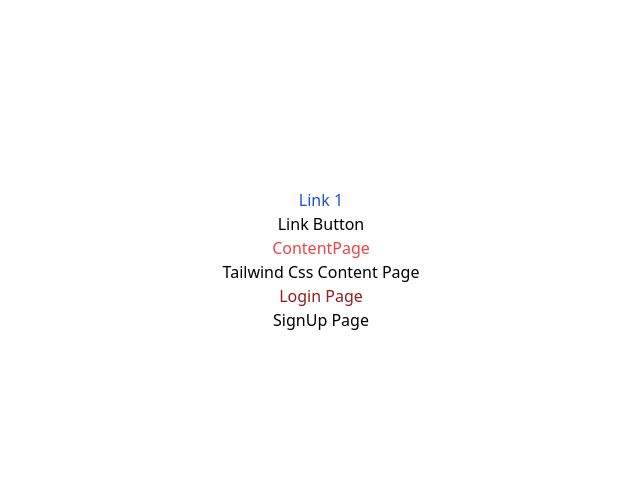
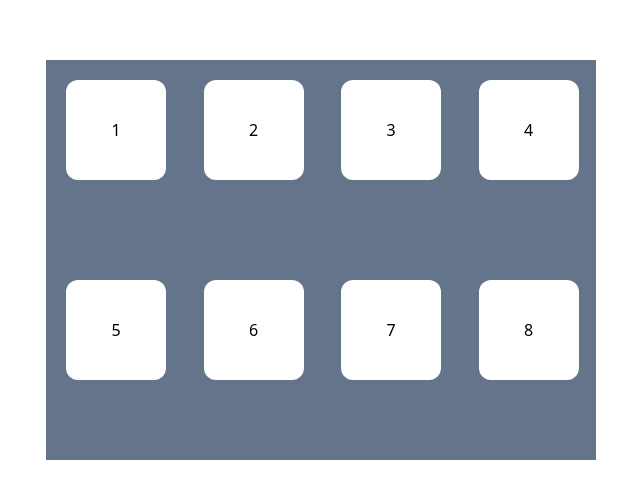
Before and after one commit to akanandhu/learn-react, a Next.js app: page / in a window 1280 px wide. Shown: the part 140-638 px from the top of the page, without its empty margins (319-959 px from the left). Built offline with nearby package versions, Linux system fonts and the light colour scheme.

Commit message:
Pages update

```diff
--- a/pages/index.tsx
+++ b/pages/index.tsx
@@ -2,9 +2,30 @@ import type { NextPage } from 'next'
 import Head from 'next/head'
 import Link from 'next/link'
 import styles from '../styles/Home.module.css'
+import { useRouter } from 'next/router'
+
 
 
 const Home: NextPage = () => {
+  const router = useRouter();
+  const firstProject = () =>{
+    router.push('/morepage/nextPage');
+  }
+  const secondProject = () =>{
+    router.push('/morepage2/nextPage1');
+  }
+  const thirdProject = () =>{
+    router.push('/contentPage/mainPage');
+  }
+  const fourthProject = () =>{
+    router.push('/content2/content2');
+  }
+  const fifthProject = () =>{
+    router.push('/login/loginPage');
+  }
+  const sixthProject = () =>{
+    router.push('/signup/signUp');
+  }
   return (
     <div className={styles.container}>
       <Head>
@@ -14,7 +35,7 @@ const Home: NextPage = () => {
       </Head>
 
       <main className={styles.main}>
-        <h1 className='text-blue-700'>
+        {/* <h1 className='text-blue-700'>
       <Link href={'./morepage/nextPage'}  >Link 1</Link>
       </h1>
       <button onClick={()=>{
@@ -24,27 +45,27 @@ const Home: NextPage = () => {
       <h3 className='text-red-500'>Content<Link href={'./contentPage/mainPage'}>Page </Link></h3>
       <h3>Tailwind Css <Link href={'./content2/content2'}> Content Page  </Link></h3>
       <h3 className='text-red-800'><Link href={'./login/loginPage'}>Login Page</Link></h3>
-      <h3><Link href={'./signup/signUp'}>SignUp Page</Link></h3>
+      <h3><Link href={'./signup/signUp'}>SignUp Page</Link></h3> */}
 
-      {/* <div className='h-[200px] w-[550px] bg-black flex text-white text-center justify-center  '>
+      <div className='h-[200px] w-[550px] bg-slate-500 flex text-white text-center justify-center  '>
         <div className='grid grid-flow-col grid-cols-4 grid-rows-1  w-[100%]'>
-        <button className='h-[100px] w-[100px] bg-white text-black ml-5 mt-5 rounded-xl'>1</button>
-        <button className='h-[100px] w-[100px] bg-white text-black ml-5 mt-5 rounded-xl'>2</button>
-        <button className='h-[100px] w-[100px] bg-white text-black ml-5 mt-5 rounded-xl'>3</button>
-        <button className='h-[100px] w-[100px] bg-white text-black ml-5 mt-5 rounded-xl'>4</button>
+        <button className='h-[100px] w-[100px] bg-white text-black ml-5 mt-5 rounded-xl' onClick={firstProject}>1</button>
+        <button className='h-[100px] w-[100px] bg-white text-black ml-5 mt-5 rounded-xl' onClick={secondProject}>2</button>
+        <button className='h-[100px] w-[100px] bg-white text-black ml-5 mt-5 rounded-xl' onClick={thirdProject}>3</button>
+        <button className='h-[100px] w-[100px] bg-white text-black ml-5 mt-5 rounded-xl' onClick={fourthProject}>4</button>
         </div>
 
         </div>
 
-        <div className='h-[200px] w-[550px] bg-black flex text-white text-center justify-center '>
+        <div className='h-[200px] w-[550px] bg-slate-500 text-white text-center justify-center '>
           <div className='grid grid-flow-col grid-cols-4 grid-rows-1  w-[100%]'>
-        <button className='h-[100px] w-[100px] bg-white text-black ml-5 mt-5 rounded-xl'>5</button>
-        <button className='h-[100px] w-[100px] bg-white text-black ml-5 mt-5 rounded-xl'>6</button>
+        <button className='h-[100px] w-[100px] bg-white text-black ml-5 mt-5 rounded-xl' onClick={fifthProject}>5</button>
+        <button className='h-[100px] w-[100px] bg-white text-black ml-5 mt-5 rounded-xl ' onClick={sixthProject}>6</button>
         <button className='h-[100px] w-[100px] bg-white text-black ml-5 mt-5 rounded-xl'>7</button>
         <button className='h-[100px] w-[100px] bg-white text-black ml-5 mt-5 rounded-xl'>8</button>
         </div>
 
-        </div> */}
+        </div>
 
 
 
--- a/pages/login/loginPage.tsx
+++ b/pages/login/loginPage.tsx
@@ -5,9 +5,9 @@ import Image from 'next/image';
 function loginPage() {
   return (
     <div className=' flex flex-col lg:flex-row md:flex-row h-[550px] w-[100%]  md:flex md:h-[930px] md:w-[100%] lg:flex lg:h-[930px] lg:w-[100%]'>
-        <div className=' mb-24 bg-white h-[100%] w-[100%] content-center flex flex-row  lg:bg-orangeBG lg:h-[100%] lg:w-[50%] lg:flex lg:justify-center lg:content-center md:bg-greenBG sm:h-[100%] sm:w-[50%] '>
+        <div className=' mb-28 bg-white h-[100%] w-[100%] content-center flex flex-row  lg:bg-orangeBG lg:h-[100%] lg:w-[50%] lg:flex lg:justify-center lg:content-center md:bg-greenBG sm:h-[100%] sm:w-[50%] '>
             <div className=' h-[200px] w-[100%] content-center ml-16 mt-5   lg:h-[700px] lg:w-[700px] lg:content-center lg:ml-8 lg:align-middle lg:mt-14 sm:h-[100%] sm:w-[100%] sm:ml-8 sm:mt-14  '>
-            <Image src={student}  className=' object-fill '/>
+            <Image src={student}  className=' object-scale-down '/>
             </div>
         </div>
         <div className= 'h-[100%] w-[100%] flex justify-center flex-1 lg:bg-white lg:h-[100%] lg:w-[50%] md:w-[50%]  lg:flex lg:justify-center lg:flex-1 sm:bg-white sm:h-[100%] sm:w-[50%] sm:flex sm:justify-center sm:flex-1'>
--- a/pages/signup/signUp.tsx
+++ b/pages/signup/signUp.tsx
@@ -6,16 +6,16 @@ import line from '/public/images/line 18.png';
 
 function signUp() {
   return (
-    <div className=' flex h-[930px] w-[100%]'>
-        <div className=' bg-greenBG h-[100%] w-[50%] flex justify-center content-center'>
-            <div className='h-[700px] w-[700px] content-center ml-8 align-middle mt-14 '>
-            <Image src={student}  className=' object-fill '/>
+    <div className='h-[500px] w-[500px] lg:flex lg:h-[900px] lg:w-[100%] md:flex md:h-[800px] md:w-[100%]'>
+        <div className=' flex justify-center  md:bg-orangeBG md:h-[100%] md:w-[50%] md:flex md:justify-center md:content-center lg:bg-greenBG lg:h-[100%] lg:w-[50%] lg:flex lg:justify-center lg:content-center '>
+            <div className='flex  justify-center ml-12 mt-20 align-middle  md:flex md:justify-center md:h-[70%] md:w-[80%] md:content-center md:ml-8 md:mt-20 md:align-middle lg:h-[700px] lg:w-[700px] lg:content-center lg:ml-8 lg:align-middle lg:mt-14 '>
+            <Image src={student}  className=' object-scale-down '/>
             </div>
         </div>
-        <div className='bg-white h-[100%] w-[50%] justify-center  flex'>
-        <form className='h-[879px] w-[617px] flex flex-col justify-center '>
+        <div className=' mt-20 ml-24 flex justify-center  md:ml-24 md:bg-white md:h-[100%] md:w-[50%] md:justify-center  md:flex lg:bg-white lg:h-[100%] lg:w-[50%] lg:justify-center  lg:flex'>
+        <form className=' justify-center  md:h-[500px] md:w-[500px] md:flex md:flex-col md:justify-center lg:h-[579px] lg:w-[517px] lg:flex lg:flex-col lg:justify-center '>
            <div className='flex flex-col relative '>
-            <label className="text-2xl mb-5 font-semibold" > Sign Up </label>
+            <label className="text-3xl mb-4 font-semibold lg:text-2xl lg:mb-5 lg:font-semibold md:text-3xl md:mb-5 md:font-semibold" > Sign Up </label>
             <input placeholder='Phone number' type='number' className='lg: mb-5 w-[523px] h-[56px] border-[2px] rounded-[10px] placeholder:px-4'></input>
             <input placeholder='Student name' className='mb-5 w-[523px] h-[56px] border-[2px] rounded-[10px] placeholder:px-4'></input>
             <input placeholder='Student Email'  className='mb-5 w-[523px] h-[56px] border-[2px] rounded-[10px] placeholder:px-4'></input>
@@ -27,9 +27,9 @@ function signUp() {
             <button className=' bg-white border-slate-400 border-[3px] w-[120px] h-[43px] rounded-[60px]'>Plus Two</button>
 
             </div>
-            <button className='lg:bg-greenBG h-[80px] w-[500px] mt-6 rounded-[10px] '>Signup</button>
+            <button className='font-semibold bg-greenBG h-[60px] w-[350px] mt-6 rounded-xl md:bg-greenBG md:h-[80px] md:w-[400px] md:mt-6 md:rounded-xl lg:bg-greenBG lg:h-[80px] lg:w-[500px] lg:mt-6 lg:rounded-[10px] '>Signup</button>
 
-            <h3 className='text-[16px] font-semibold font-sans pl-36 pt-3'>Already have an account? <span className='text-greenBG text-[16px]'>Login </span></h3>
+            <h3 className='flex flex-1 justify-start text-[16px] font-semibold font-sans  pt-3'>Already have an account? <span className='text-greenBG text-[16px]'> Login </span></h3>
            </div>
 
         </form>
```
